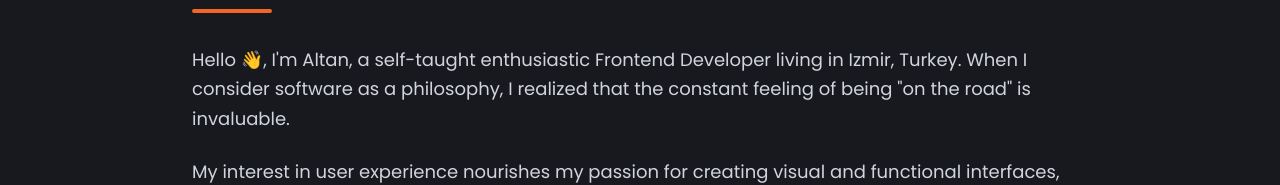
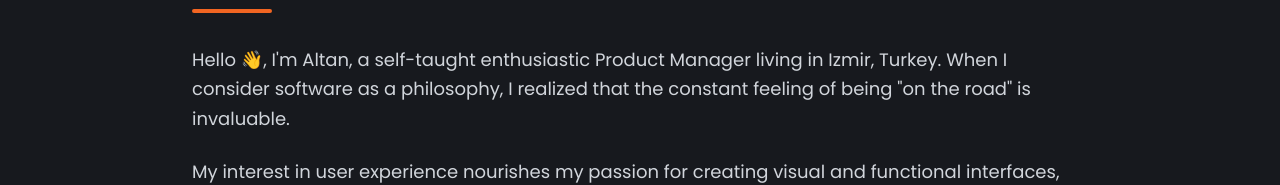
Before and after one commit to altankurt/altankurt.com, a Next.js app: page /about in a window 1280 px wide. Shown: the part 220-405 px from the top of the page. Built offline with nearby package versions, Linux system fonts and the light colour scheme.

Commit message:
change job title

```diff
--- a/src/components/Meta.js
+++ b/src/components/Meta.js
@@ -2,9 +2,9 @@ import Head from 'next/head'
 
 const Meta = (props) => {
   const { title, description, url, image } = props
-  const defaultTitle = 'Altan Kurt - Frontend Developer'
+  const defaultTitle = 'Altan Kurt - Product Manager'
   const defaultDescription =
-    'Altan Kurt is a skilled Frontend Developer, crafting impressive and user-friendly web applications using modern web technologies. Explore his portfolio, obtain professional solutions for your digital projects, or reach out now to add Altan to your team!'
+    'Altan Kurt is a skilled Product Manager, crafting impressive and user-friendly web applications using modern web technologies. Explore his portfolio, obtain professional solutions for your digital projects, or reach out now to add Altan to your team!'
   const defaultUrl = 'https://altankurt.dev'
   const defaultImage = 'https://altankurt.dev/social-bg.png'
 
--- a/src/pages/about/index.js
+++ b/src/pages/about/index.js
@@ -12,10 +12,10 @@ export default function About() {
 
           <div className='space-y-6 text-lg text-gray-600 dark:text-gray-300 leading-relaxed'>
             <p>
-              Hello 👋, I&apos;m Altan, a self-taught enthusiastic Frontend
-              Developer living in Izmir, Turkey. When I consider software as a
-              philosophy, I realized that the constant feeling of being "on the
-              road" is invaluable.
+              Hello 👋, I&apos;m Altan, a self-taught enthusiastic Product
+              Manager living in Izmir, Turkey. When I consider software as a
+              philosophy, I realized that the constant feeling of being &quot;on
+              the road&quot; is invaluable.
             </p>
             <p>
               My interest in user experience nourishes my passion for creating
--- a/src/pages/index.js
+++ b/src/pages/index.js
@@ -86,7 +86,7 @@ export default function Homepage() {
               Hello, I&apos;m Altan.
             </h1>
             <p className='text-xl md:text-2xl text-gray-600 dark:text-gray-300'>
-              I&apos;m a Frontend Developer crafting digital experiences.
+              I&apos;m a Product Manager crafting digital experiences.
             </p>
           </div>
 
```
